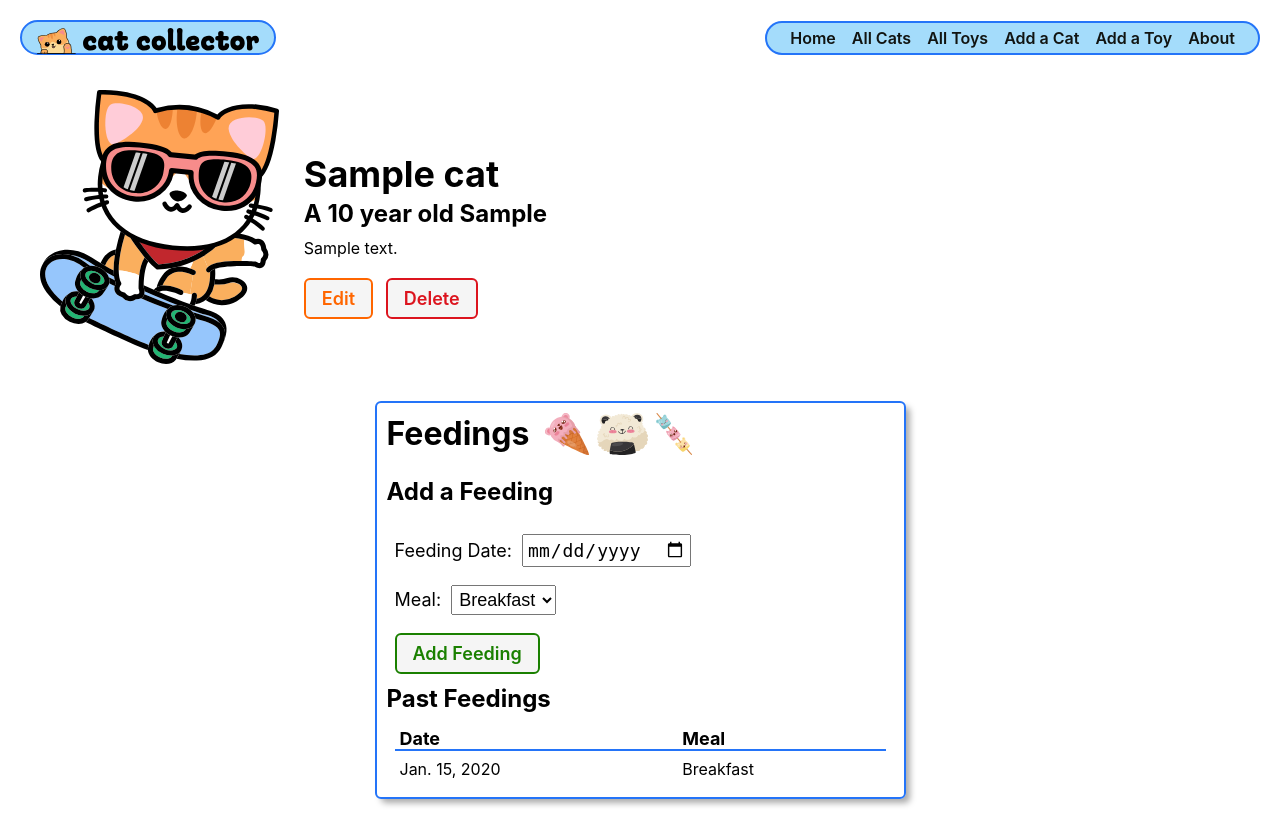
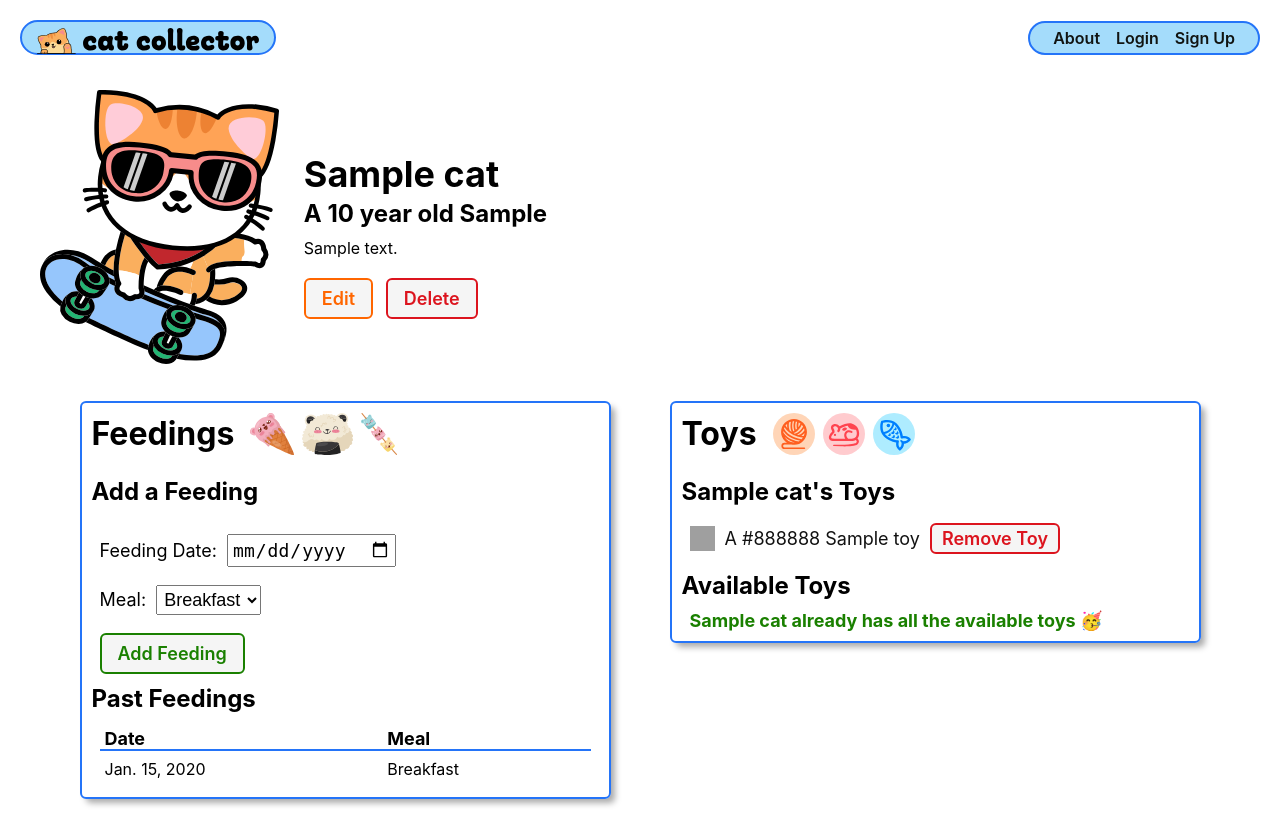
Before and after one commit to JAlmonte295/django-cat-collector, a Django app: page /cats/1/ in a window 1280 px wide. Run offline with Django 5.2, Linux system fonts and the light colour scheme; tables that the repository leaves empty hold one stand-in row (values such as "Sample post").

Commit message:
lab completed

```diff
--- a/main_app/models.py
+++ b/main_app/models.py
@@ -1,5 +1,8 @@
 from django.db import models
 from django.urls import reverse
+from datetime import date
+from django.contrib.auth.models import User
+
 
 MEALS = (
     ('B', 'Breakfast'),
@@ -14,6 +17,8 @@ class Cat(models.Model):
     breed = models.CharField(max_length=100)
     description = models.TextField(max_length=250)
     age = models.IntegerField()
+    toys = models.ManyToManyField('Toy')
+    user = models.ForeignKey(User, on_delete=models.CASCADE)
 
     def __str__(self):
         return self.name
--- a/main_app/static/css/base.css
+++ b/main_app/static/css/base.css
@@ -276,3 +276,19 @@ nav li {
     }
   }
 }
+
+#logout-form button {
+  text-decoration: none;
+  color: var(--text-color);
+  font-weight: 600;
+  font-size: 16px;
+  background: none;
+  border: none;
+  cursor: pointer;
+  padding: 0;
+  font-family: inherit;
+}
+
+#logout-form button:hover {
+  color: var(--link-hover-color);
+}
--- a/main_app/templates/base.html
+++ b/main_app/templates/base.html
@@ -24,12 +24,23 @@
       </div>
       <nav>
   <ul>
-          <li><a href="/">Home</a></li>
+    {% if user.is_authenticated %}
       <li><a href="{% url 'cat-index' %}">All Cats</a></li>
       <li><a href="{% url 'toy-index' %}">All Toys</a></li>
       <li><a href="{% url 'cat-create' %}">Add a Cat</a></li>
       <li><a href="{% url 'toy-create' %}">Add a Toy</a></li>
       <li><a href="{% url 'about' %}">About</a></li>
+      <li>
+    <form id="logout-form" method="post" action="{% url 'logout' %}">
+      {% csrf_token %}
+      <button type="submit">Log out</button>
+    </form>
+  </li>
+    {% else %}
+      <li><a href="{% url 'about' %}">About</a></li>
+      <li><a href="{% url 'home' %}">Login</a></li>
+      <li><a href="{% url 'signup' %}">Sign Up</a></li>
+    {% endif %}
   </ul>
 </nav>
     </header>
--- a/main_app/templates/cats/detail.html
+++ b/main_app/templates/cats/detail.html
@@ -67,5 +67,55 @@
   </div>
 {% endif %}
   </section>
+
+  <section class="toys">
+  <div class="subsection-title">
+    <h2>Toys</h2>
+    <img src="{% static 'images/string.svg' %}" alt="A ball of string" />
+    <img src="{% static 'images/mouse.svg' %}" alt="A mouse" />
+    <img src="{% static 'images/fish.svg' %}" alt="A fishy toy" />
+  </div>
+
+   <h3>{{ cat.name }}'s Toys</h3>
+  <div class="subsection-content">
+    {% if cat.toys.count %}
+      {% for toy in cat.toys.all %}
+        <div class="toy-container">
+          <div class="color-block" style="background-color: {{ toy.color }}"></div>
+          <a href="{% url 'toy-detail' toy.id %}">
+            <p>A {{ toy.color }} {{ toy.name }}</p>
+          </a>
+          <form action="{% url 'unassoc-toy' cat.id toy.id %}" method="post">
+            {% csrf_token %}
+            <button type="submit" class="btn danger">Remove Toy</button>
+          </form>
+        </div>
+      {% endfor %}
+    {% else %}
+      <p class="no-toys">{{cat.name}} doesn't have any toys!</p>
+    {% endif %}
+  </div>
+
+<h3>Available Toys</h3>
+<div class="subsection-content">
+  {% if toys.count %}
+    {% for toy in toys.all %}
+      <div class="toy-container">
+        <div class="color-block" style="background-color: {{ toy.color }}"></div>
+        <a href="{% url 'toy-detail' toy.id %}">
+          <p>A {{ toy.color }} {{ toy.name }}</p>
+        </a>
+        <form action="{% url 'assoc-toy' cat.id toy.id %}" method="post">
+          {% csrf_token %}
+          <button type="submit" class="btn submit">Give toy</button>
+        </form>
+      </div>
+    {% endfor %}
+  {% else %}
+    <p class="all-toys">{{cat.name}} already has all the available toys 🥳</p>
+  {% endif %}
+</div>
+</section>
+
 </div>
 {% endblock %}
--- a/main_app/urls.py
+++ b/main_app/urls.py
@@ -1,8 +1,8 @@
-from django.urls import path
+from django.urls import path, include
 from . import views
 
 urlpatterns = [
-    path('', views.home, name='home'),
+    path('', views.Home.as_view(), name='home'),
     path('about/', views.about, name='about'),
     path('cats/', views.cat_index, name='cat-index'),
     # new route below
@@ -16,4 +16,9 @@ urlpatterns = [
     path('toys/', views.ToyList.as_view(), name='toy-index'),
     path('toys/<int:pk>/delete/', views.ToyDelete.as_view(), name='toy-delete'),
     path('toys/<int:pk>/update/', views.ToyUpdate.as_view(), name='toy-update'),
+    path('cats/<int:cat_id>/assoc_toy/<int:toy_id>/', views.associated_toy, name='assoc-toy'),
+    path('cats/<int:cat_id>/unassoc_toy/<int:toy_id>/', views.unassociated_toy, name='unassoc-toy'),
+    path('accounts/', include('django.contrib.auth.urls')),
+    path('accounts/signup/', views.signup, name='signup'),
+
 ]
--- a/main_app/views.py
+++ b/main_app/views.py
@@ -1,6 +1,11 @@
 from django.shortcuts import render, redirect
 from django.views.generic.edit import CreateView, UpdateView, DeleteView
 from django.views.generic import ListView, DetailView
+from django.contrib.auth import login
+from django.contrib.auth.forms import UserCreationForm
+from django.contrib.auth.decorators import login_required
+from django.contrib.auth.mixins import LoginRequiredMixin
+from django.contrib.auth.views import LoginView
 from .models import Cat, Toy
 from .forms import FeedingForm
 
@@ -8,23 +13,25 @@ from .forms import FeedingForm
 # Create your views here.
 from django.http import HttpResponse
 
-def home(request):
-    return render(request, 'home.html')
+class Home(LoginView):
+    template_name = 'home.html'
 
 def about(request):
     return render(request, 'about.html')
 
+@login_required
 def cat_index(request):
-    cats = Cat.objects.all()
+    cats = Cat.objects.filter(user=request.user)
     return render(request, 'cats/index.html', {'cats': cats})
 
 def cat_detail(request, cat_id):
     cat = Cat.objects.get(id=cat_id)
     # instantiate FeedingForm to be rendered in the template
     feeding_form = FeedingForm()
+    toys_cat_doesnt_have = Toy.objects.exclude(id__in = cat.toys.all().values_list('id'))
     return render(request, 'cats/detail.html', {
         # include the cat and feeding_form in the context
-        'cat': cat, 'feeding_form': feeding_form
+        'cat': cat, 'feeding_form': feeding_form, 'toys': toys_cat_doesnt_have
     })
 
 def add_feeding(request, cat_id):
@@ -39,9 +46,35 @@ def add_feeding(request, cat_id):
         new_feeding.save()
     return redirect('cat-detail', cat_id=cat_id)
 
-class CatCreate(CreateView):
+def associated_toy(request, cat_id, toy_id):
+    Cat.objects.get(id=cat_id).toys.add(toy_id)
+    return redirect('cat-detail', cat_id=cat_id)
+
+def unassociated_toy(request, cat_id, toy_id):
+    Cat.objects.get(id=cat_id).toys.remove(toy_id)
+    return redirect('cat-detail', cat_id=cat_id)
+
+def signup(request):
+    error_message = ''
+    if request.method == 'POST':
+        form = UserCreationForm(request.POST)
+        if form.is_valid():
+            user = form.save()
+            login(request, user)
+            return redirect('cat-index')
+        else:
+            error_message = 'Invalid sign up - try again'
+    form = UserCreationForm()
+    context = {'form': form, 'error_message': error_message}
+    return render(request, 'registration/signup.html', context)
+
+class CatCreate(LoginRequiredMixin,CreateView):
     model = Cat
-    fields = '__all__'
+    fields = ['name', 'breed', 'description', 'age']
+
+    def form_valid(self, form):
+        form.instance.user = self.request.user
+        return super().form_valid(form)
 
 class CatUpdate(UpdateView):
     model = Cat
```
Also changed, not shown: catcollector/settings.py (+7 -0 lines), main_app/templates/home.html (+11 -0 lines), main_app/templates/signup.html (added, +22 -0 lines), main_app/migrations/0004_cat_toys.py (added), main_app/migrations/0005_cat_user.py (added). Lines whose indentation alone changed are shown as unchanged.
